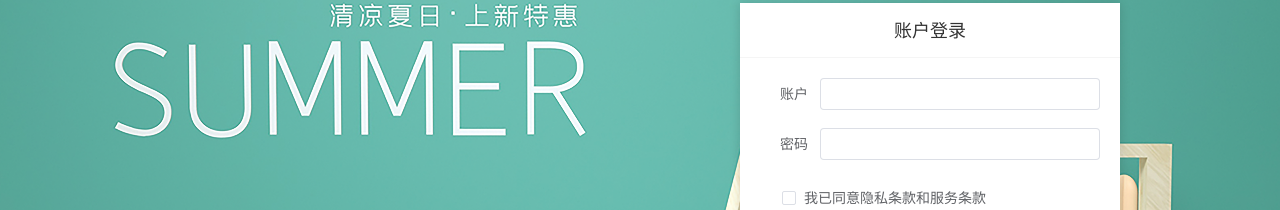
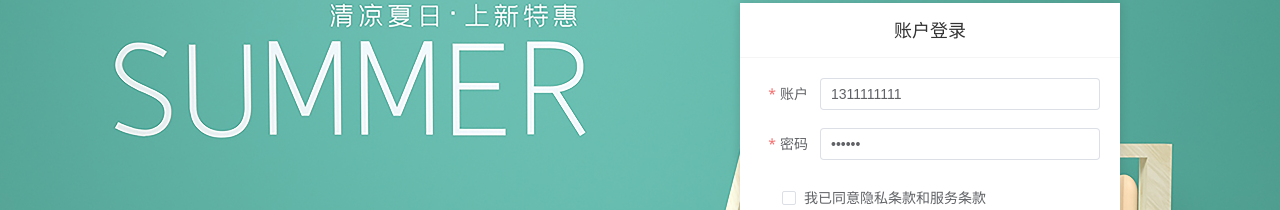
Before and after one commit to rayshire/vue-swiftLeaf, a Vue app: page /login in a window 1280 px wide. Shown: the part 184-394 px from the top of the page. Built offline with nearby package versions, Linux system fonts and the light colour scheme; no server answers; a small style sheet from the web is missing.

Commit message:
登陆页-账号密码协议表单验证

```diff
--- a/src/views/Login/index.vue
+++ b/src/views/Login/index.vue
@@ -19,15 +19,15 @@
         </nav>
         <div class="account-box">
           <div class="form">
-            <el-form label-position="right" label-width="60px" status-icon>
-              <el-form-item label="账户">
-                <el-input />
+            <el-form :model="userInfo" :rules="rules" label-position="right" label-width="60px" status-icon>
+              <el-form-item prop="account" label="账户">
+                <el-input v-model="userInfo.account" placeholder="请输入账号" />
               </el-form-item>
-              <el-form-item label="密码">
-                <el-input />
+              <el-form-item prop="password" label="密码">
+                <el-input v-model="userInfo.password" type="password" placeholder="请输入密码" />
               </el-form-item>
-              <el-form-item label-width="22px">
-                <el-checkbox size="large">
+              <el-form-item prop="agree" label-width=" 22px">
+                <el-checkbox size="large" v-model="userInfo.agree">
                   我已同意隐私条款和服务条款
                 </el-checkbox>
               </el-form-item>
@@ -56,6 +56,33 @@
 </template>
 
 <script setup lang="ts" name="Login">
+//表单校验（账号+密码）
+import { ref } from 'vue'
+// 表单数据对象
+const userInfo = ref({
+  account: '1311111111',
+  password: '123456',
+  agree: false
+})
+
+// 规则数据对象
+const rules = {
+  account: [
+    { required: true, message: '用户名不能为空', tigger: 'blur' },
+    { min: 6, max: 24, message: '用户名长度要求6-14个字符', tigger: 'blur' }
+  ],
+  password: [
+    { required: true, message: '密码不能为空', tigger: 'blur' },
+    { min: 6, max: 24, message: '密码长度要求6-14个字符', tigger: 'blur' }
+  ],
+  agree: [
+    {
+      validator: (rule, val, callback) => {
+        return val ? callback() : new Error('请先同意协议')
+      }
+    }
+  ]
+}
 
 </script>
 
```
